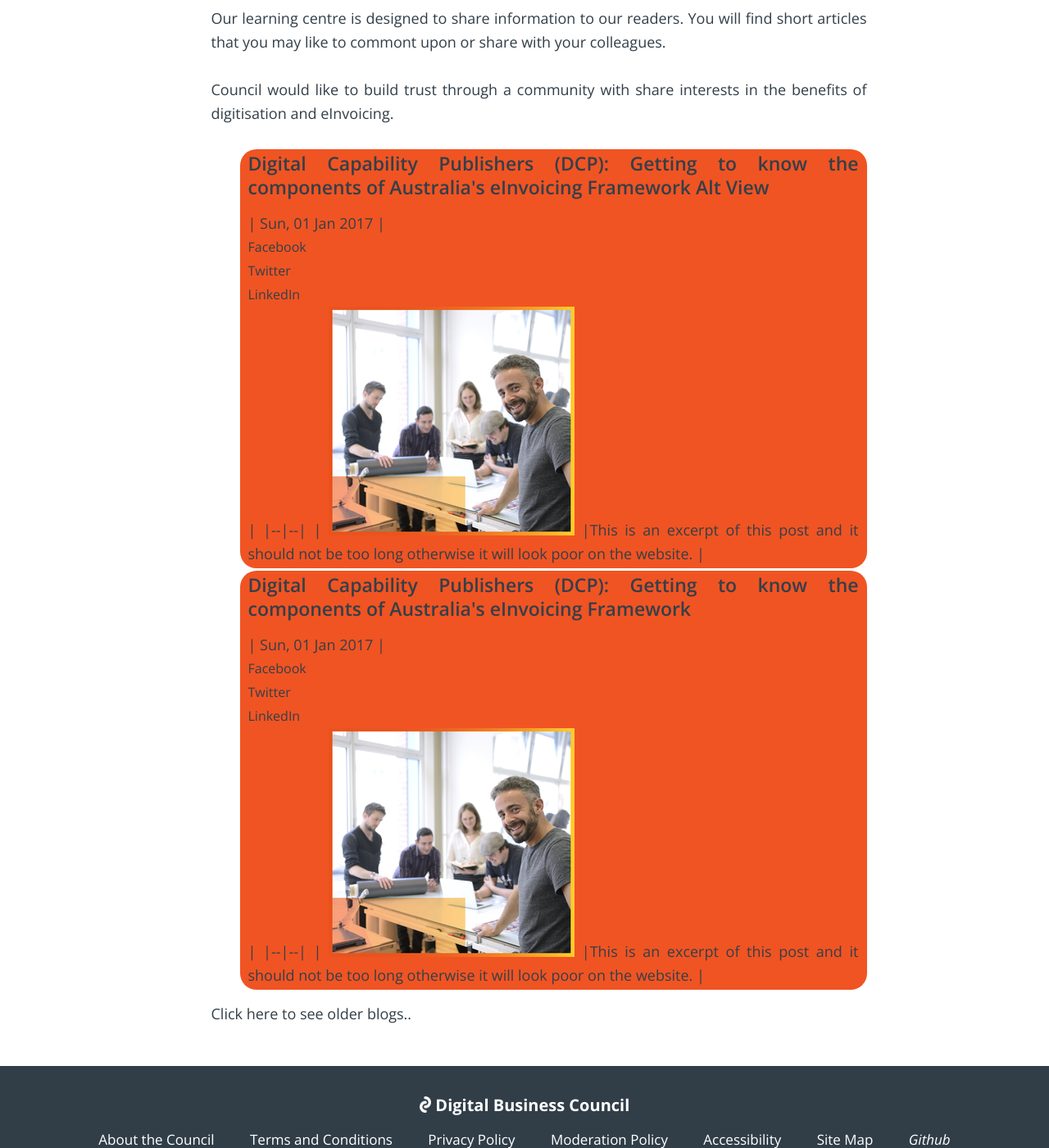
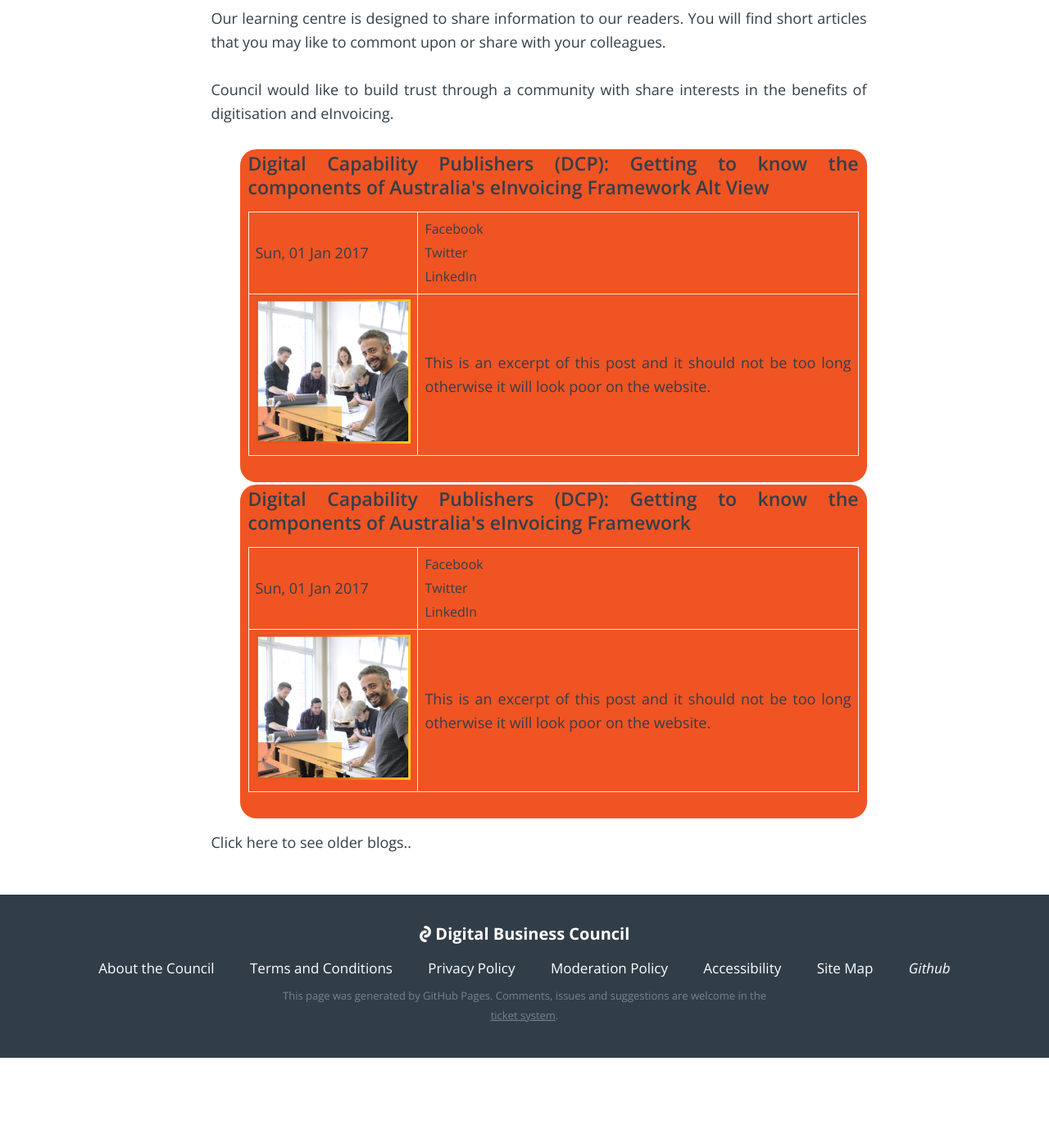
Before and after one commit to Digital-Business-Council/Digital-Business-Council.github.io, a Jekyll site: the page built from pages/business-zone/blogs/learning-centre.md, in a window 1280 px wide and 1400 px high, scrolled down 294 px. Shown: the whole window at 82% size. Built offline with Jekyll 4.4.1, drawn with Linux system fonts in a browser that asks for light colours; after the commit the page ends 1584 px from its top, so only the background shows below that.

Commit message:
Update learning-centre.md

```diff
--- a/pages/business-zone/blogs/learning-centre.md
+++ b/pages/business-zone/blogs/learning-centre.md
@@ -14,10 +14,24 @@
     <div class="blog-excerpt">
     <a href="{{ blog-page.url | absolute_url }}"><h3>{{ blog-page.title }}</h3></a>
 
-    | {{ blog-page.date | date: "%a, %d %b %Y" }} | <a href="http://m.facebook.com/sharer.php?u={{ blog-page.url | absolute_url }}&t={{ blog-page.title }}&sv={{ blog-page.excerpt-image | absolute_url}})">Facebook</a><a href="https://twitter.com/share?text={{ blog-page.title }}&url={{ blog-page.url | absolute_url }}">Twitter</a><a href="http://www.linkedin.com/shareArticle?mini=true&summary={{ blog-page.excerpt }}&title={{ blog-page.title }}&url={{ blog-page.url | absolute_url }}">LinkedIn</a> |
-    |--|--|
-    | <img src="{{ blog-page.excerpt-image | absolute_url }}" /> |{{ blog-page.excerpt }} |
-
+    <table>
+    <tr>
+    <td>
+    {{ blog-page.date | date: "%a, %d %b %Y" }}
+    </td>
+    <td>
+    <a href="http://m.facebook.com/sharer.php?u={{ blog-page.url | absolute_url }}&t={{ blog-page.title }}&sv={{ blog-page.excerpt-image | absolute_url}})">Facebook</a><a href="https://twitter.com/share?text={{ blog-page.title }}&url={{ blog-page.url | absolute_url }}">Twitter</a><a href="http://www.linkedin.com/shareArticle?mini=true&summary={{ blog-page.excerpt }}&title={{ blog-page.title }}&url={{ blog-page.url | absolute_url }}">LinkedIn</a>
+    </td>
+    </tr>
+    <tr>
+    <td>
+    <img src="{{ blog-page.excerpt-image | absolute_url }}" />
+    </td>
+    <td>
+    {{ blog-page.excerpt }}
+    </td>
+    </tr>
+    </table>
     </div>
   {% endfor %}
 </ul>
```
